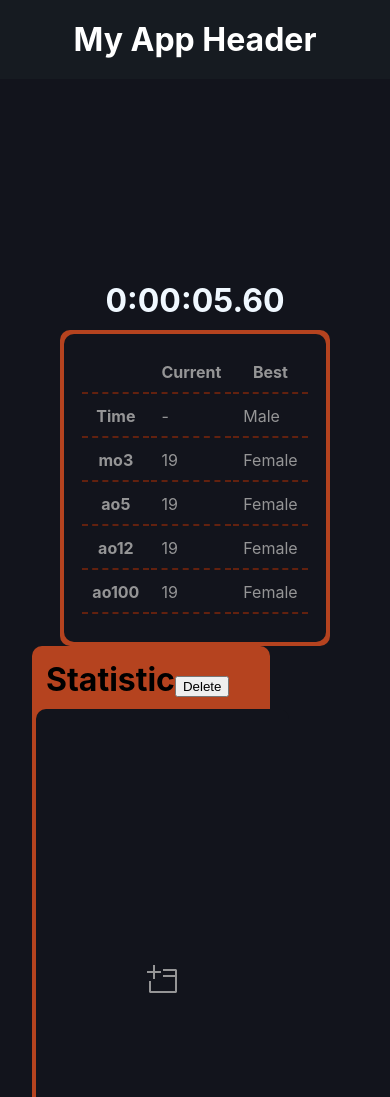
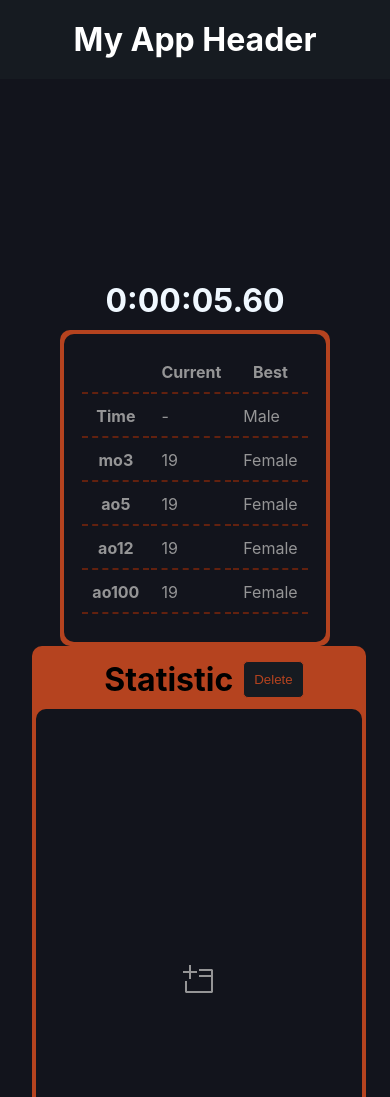
Before and after one commit to YuraSamogalskiy/CubeStopwatchApp, a React (Vite) app in the folder cube_timer_app/: page / in a window 390 px wide. Shown: the top 1097 px of the page. Built offline with nearby package versions, Linux system fonts and the light colour scheme; the HTML template or start-up script is replaced by a standard one.

Commit message:
fix scroll-block and add icons + deleteTime

```diff
--- a/cube_timer_app/package.json
+++ b/cube_timer_app/package.json
@@ -15,7 +15,8 @@
     "react-dom": "^18.2.0",
     "react-icons": "^4.12.0",
     "react-redux": "^8.1.3",
-    "sass": "^1.69.5"
+    "sass": "^1.69.5",
+    "uuid": "^9.0.1"
   },
   "devDependencies": {
     "@types/react": "^18.2.15",
--- a/cube_timer_app/src/App.css
+++ b/cube_timer_app/src/App.css
@@ -22,6 +22,8 @@
   background-color: #b5431f;
   border-radius: 10px;
   padding: 4px;
+  width: 20%;
+  height: 100%;
 }
 
 .app-right-column {
@@ -47,8 +49,23 @@ h1 {
 
 .app-left-column-up {
   display: flex;
-  justify-content: space-between;
-  align-items: flex-start;
+  justify-content: center;
+  align-items: center;
+  /* justify-content: space-between; */
+  /* align-items: flex-start; */
+}
+button {
+  padding: 10px;
+  background-color: #161b21;
+  border: #b5431f 1.4px solid;
+  border-radius: 5px;
+  color: #b5431f;
+}
+
+button:hover {
+  background-color: #b5431f;
+  color: #161b21;
+  border: #161b21 1.4px solid;
 }
 
 @media (max-width: 1024px) {
@@ -64,7 +81,7 @@ h1 {
   }
 
   .app-left-column {
-    width: 230px;
+    width: 50%;
   }
   .app-right-column {
     padding: 10rem 0 0 2rem;
@@ -84,7 +101,7 @@ h1 {
   }
 
   .app-left-column {
-    width: 230px;
+    width: 100%;
   }
   .app-right-column {
     padding: 10rem 0 0 0;
--- a/cube_timer_app/src/App.jsx
+++ b/cube_timer_app/src/App.jsx
@@ -16,12 +16,8 @@ function App() {
       <main className="app-main">
         <div className="app-left-column">
           <div className="app-left-column-up">
-            <h1>
-              Statistic
-              <button onClick={() => dispatch(deleteAllResults())}>
-                Delete
-              </button>
-            </h1>
+            <h1>Statistic</h1>
+            <button onClick={() => dispatch(deleteAllResults())}>Delete</button>
           </div>
           <Results />
           <h1>Statistic</h1>
--- a/cube_timer_app/src/Results/Results.jsx
+++ b/cube_timer_app/src/Results/Results.jsx
@@ -1,12 +1,20 @@
-import { useSelector } from 'react-redux'
+import { useDispatch, useSelector } from 'react-redux'
 import styles from './Results.module.scss'
-import { selectResults } from '../redux/slices/stopwatchSlice'
+import { deleteResult, selectResults } from '../redux/slices/stopwatchSlice'
 import { VscEmptyWindow } from 'react-icons/vsc'
+import { MdDeleteOutline } from 'react-icons/md'
+import { FaRegStar } from 'react-icons/fa'
 
 const Results = () => {
   const results = useSelector(selectResults)
   const reversedResults = [...results].reverse()
+  const dispatch = useDispatch()
   // console.log(reversedResults[0].milliseconds)
+  console.log(results)
+
+  const handleDeleteTime = TimeId => {
+    dispatch(deleteResult(TimeId))
+  }
   return (
     <div className={styles.result_flex}>
       {reversedResults.length === 0 ? (
@@ -33,8 +41,21 @@ const Results = () => {
                         }`
                       : `${result.seconds}.${result.milliseconds / 10}`}{' '}
                   </td>
-                  <td>Male</td>
-                  <td>Male</td>
+                  <td>DNF</td>
+                  <td>+2</td>
+                  <td>
+                    <h3>
+                      <FaRegStar />
+                    </h3>
+                  </td>
+                  <td>
+                    <h3>
+                      <MdDeleteOutline
+                        className={styles.deleteIcon}
+                        onClick={() => handleDeleteTime(result.id)}
+                      />
+                    </h3>
+                  </td>
                 </tr>
               ))}
             </tbody>
--- a/cube_timer_app/src/Results/Results.module.scss
+++ b/cube_timer_app/src/Results/Results.module.scss
@@ -6,7 +6,6 @@
   background-color: #12141c;
   padding: 0 0 10px 0px;
   border-radius: 10px;
-  width: 30vh;
 
   .nonResults {
     display: flex;
@@ -24,7 +23,7 @@
     &::-webkit-scrollbar {
       display: none;
     }
-    padding: 1rem;
+
     height: 65vh;
     overflow: scroll;
     table,
@@ -33,24 +32,35 @@
       border-collapse: collapse;
       color: #959596;
       padding: 12px;
+      font-size: large;
+      transition: transform 0.3s ease;
+
+      .deleteIcon {
+        cursor: pointer;
+        &:hover {
+          color: red;
+        }
+      }
       caption {
-        h3 {
-          margin: 0;
-        }
         text-align: left;
         font-size: large;
         font-weight: 700;
         border-bottom: none;
         padding: 10px;
-        padding-top: 0;
+        padding-top: 10px;
       }
       tbody {
         border-top: 2.5px dashed #62210f;
 
         .resultTime {
+          font-weight: 700;
           color: green;
         }
       }
     }
   }
 }
+
+h3 {
+  margin: 0;
+}
--- a/cube_timer_app/src/Timer/Stopwatch.jsx
+++ b/cube_timer_app/src/Timer/Stopwatch.jsx
@@ -3,6 +3,7 @@ import useKeyPress from '../hooks/useKeyPress'
 import styles from './Stopwatch.module.scss'
 import { useDispatch } from 'react-redux'
 import { setStopwatchResult } from '../redux/slices/stopwatchSlice'
+import createTimeWithId from '../utils/createTimeWithId'
 
 const Stopwatch = () => {
   const [isRunning, setIsRunning] = useState(false)
@@ -37,12 +38,11 @@ const Stopwatch = () => {
       }, 10)
     }
     if (!isRunning && time.milliseconds > 0) {
-      dispatch(setStopwatchResult(time))
+      const timeForId = createTimeWithId(time)
+      dispatch(setStopwatchResult(timeForId))
     }
     return () => clearInterval(intervalId)
   }, [isRunning, dispatch, time])
-
-  console.log(time)
 
   useEffect(() => {
     if (spaceKeyPressed) {
--- a/cube_timer_app/src/redux/slices/stopwatchSlice.js
+++ b/cube_timer_app/src/redux/slices/stopwatchSlice.js
@@ -12,9 +12,13 @@ const stopwatchSlice = createSlice({
     deleteAllResults: state => {
       return initialState
     },
+    deleteResult: (state, action) => {
+      return state.filter(time => time.id !== action.payload)
+    },
   },
 })
 
-export const { setStopwatchResult, deleteAllResults } = stopwatchSlice.actions
+export const { setStopwatchResult, deleteAllResults, deleteResult } =
+  stopwatchSlice.actions
 export const selectResults = state => state.results
 export default stopwatchSlice.reducer
--- /dev/null
+++ b/cube_timer_app/src/utils/createTimeWithId.js
@@ -0,0 +1,11 @@
+import { v4 as uuidv4 } from 'uuid'
+
+const createTimeWithId = time => {
+  return {
+    ...time,
+    isFavorite: false,
+    id: uuidv4(),
+  }
+}
+
+export default createTimeWithId
```
Also changed, not shown: 1 other file (tests, documents, lock files or other folders).
